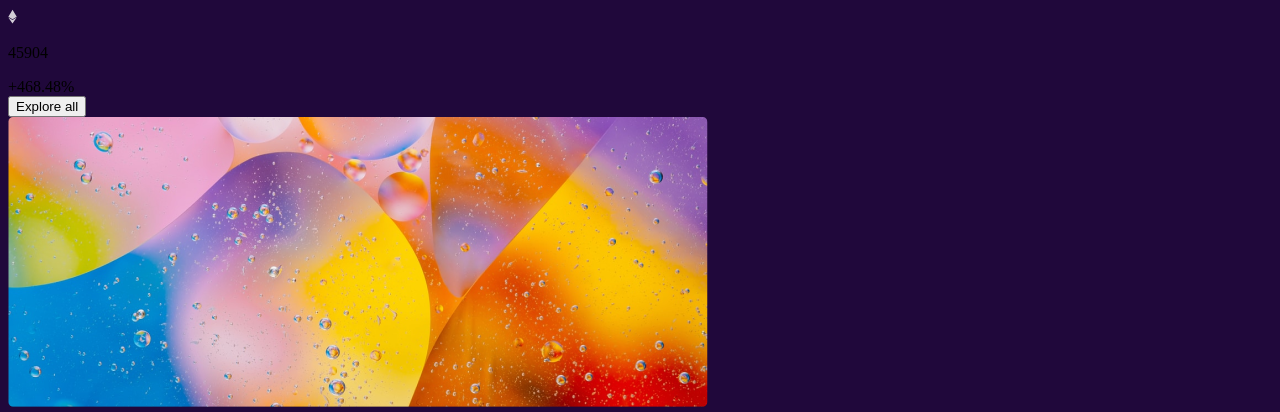
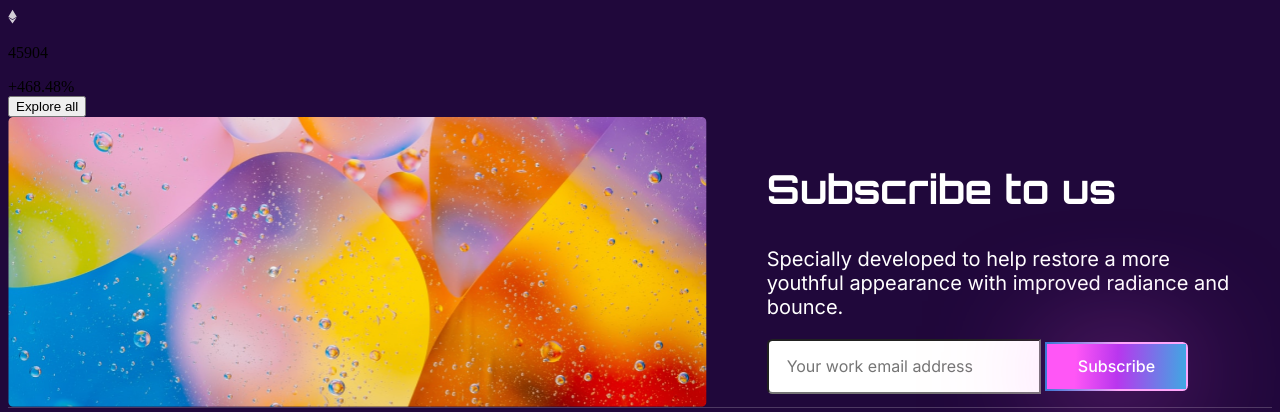
Before and after one commit to cuk-danijela/oceanNFT, a plain HTML site: page index.html in a window 1280 px wide. Shown: the part 2757-3169 px from the top of the page. Drawn offline with Linux system fonts and the light colour scheme; a web font is replaced by a local one.

Commit message:
subscribe

```diff
--- a/css/style.scss
+++ b/css/style.scss
@@ -1,5 +1,9 @@
-@import 'footer';
+
 
 body {
     background: #20083B 75%;
 }
+
+
+@import 'subscribe';
+@import 'footer';
--- /dev/null
+++ b/css/subscribe.scss
@@ -0,0 +1,77 @@
+
+
+
+
+.subscribe {
+    display: flex;
+    align-items: center;
+}
+
+.subscribe__image {
+    flex: 1;
+    width: 698.65px;
+    height: 289.63px;
+    border-radius: 4.42px;
+}
+
+.subscribe__content {
+    flex: 2;
+    padding-left: 60px;
+}
+
+.subscribe__content__title {
+    font-family: Orbitron;
+    font-size: 40px;
+    font-weight: 700;
+    line-height: 50px;
+    letter-spacing: 0;
+    text-align: left;
+    color: #FFFFFF;
+}
+
+.subscribe__content__text {
+    font-family: Inter;
+    font-size: 20px;
+    font-weight: 400;
+    line-height: 24px;
+    letter-spacing: 0;
+    text-align: left;
+    color: #FFFFFF;
+    word-wrap: break-word;
+}
+
+.subscribe__content__input {
+    color: #474A57;
+    font-family: Inter;
+    font-size: 16px;
+    font-weight: 400;
+    line-height: 19px;
+    letter-spacing: 0;
+    text-align: left;
+    padding: 16px 18px 16px 18px;
+    border-radius: 5.53px 0 0 5.53px;
+}
+
+.subscribe__content__btn {
+    width: 143.71px;
+    height: 48.64px;
+    border-radius: 0 5.53px 5.53px 0;
+    border: 2.41px solid transparent;
+    border-image-source: linear-gradient(272.52deg, #FFA6FA 47.49%, #3C79D5 98.81%);
+    border-image-slice: 1;
+    border-image-width: 2.41px;
+    border-image-outset: 0;
+    cursor: pointer;
+    font-family: Inter;
+    font-size: 16px;
+    font-weight: 500;
+    line-height: 19px;
+    letter-spacing: 0;
+    text-align: center;
+    color: #FFFFFF;
+    background:
+        linear-gradient(92.23deg, #FF56F6 21.43%, #B936EE 50.63%, #3BACE2 100%, #406AFF 117.04%),
+        linear-gradient(272.52deg, #FFA6FA 47.49%, #3C79D5 98.81%);
+    background-origin: border-box;
+    box-shadow: 0px 5px 117px 0px #FF56F682;
+}
--- a/index.html
+++ b/index.html
@@ -174,8 +174,10 @@
       <div class="subscribe__content">
         <h1 class="subscribe__content__title">Subscribe to us</h1>
         <p class="subscribe__content__text">
-          Specially developed to help restore a more youthful appearance with
-          improved radiance and bounce.
+          Specially developed to help restore a more <br/>
+          youthful appearance with
+          improved radiance and <br/>
+          bounce.
         </p>
         <form class="subscribe__content__form">
           <input
```
Also changed, not shown: css/footer.scss (indentation only), style.css, 1 other file.
